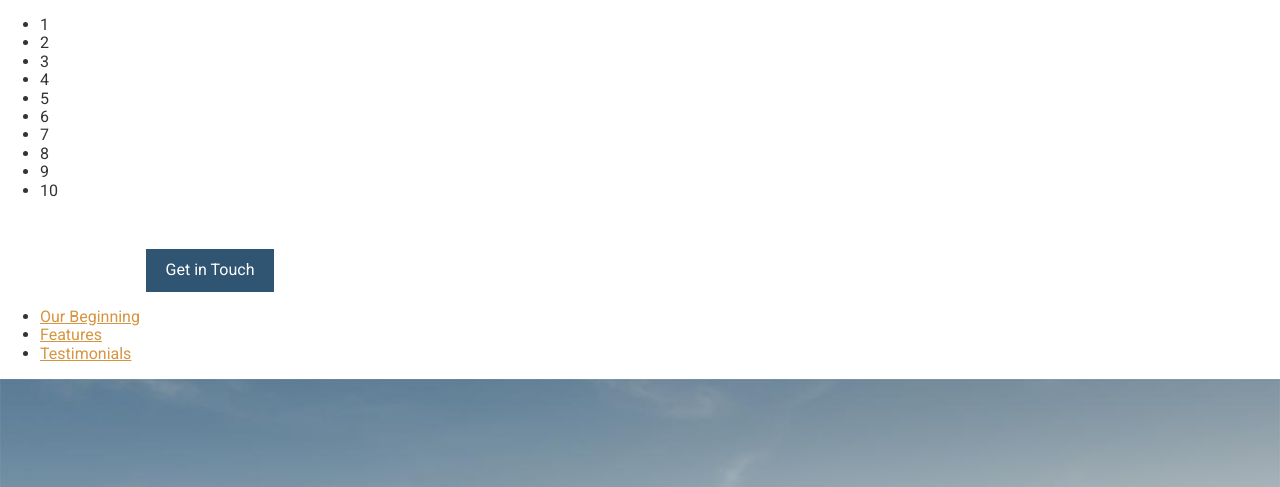
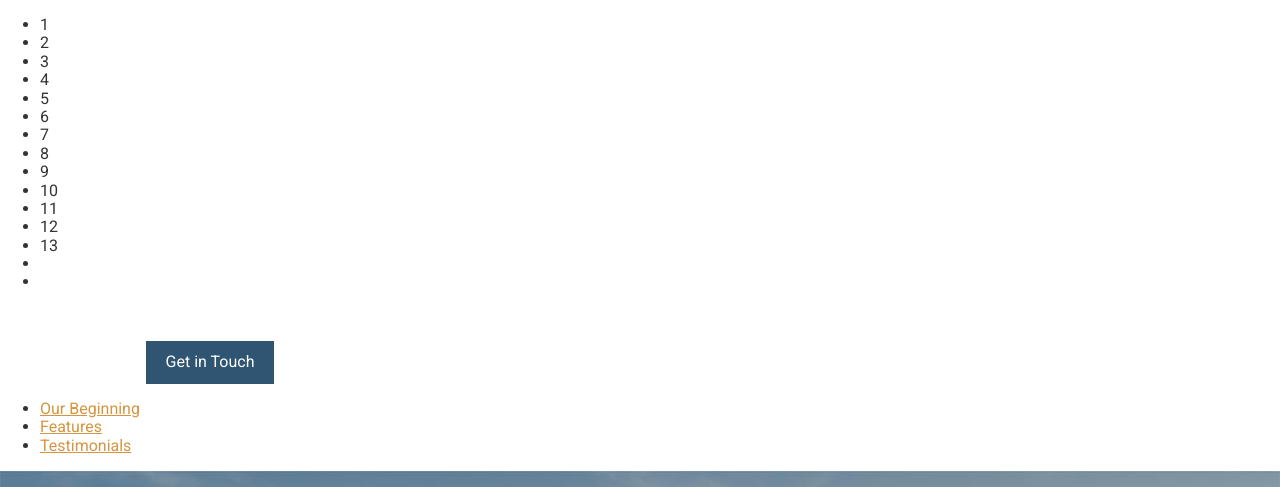
Before and after one commit to rpeacock93/gitWebDev, a website: page app/index.html in a window 1280 px wide. Shown: the top 487 px of the page. Drawn offline with Linux system fonts and the light colour scheme.

Commit message:
Counted to 13.

```diff
--- a/app/index.html
+++ b/app/index.html
@@ -23,6 +23,11 @@
     <li>8</li>
     <li>9</li>
     <li>10</li>
+    <li>11</li>
+    <li>12</li>
+    <li>13</li>
+    <li></li>
+    <li></li>
   </ul>
   <header>
     <img src="assets/images/icons/clear-view-escapes.svg">
```
